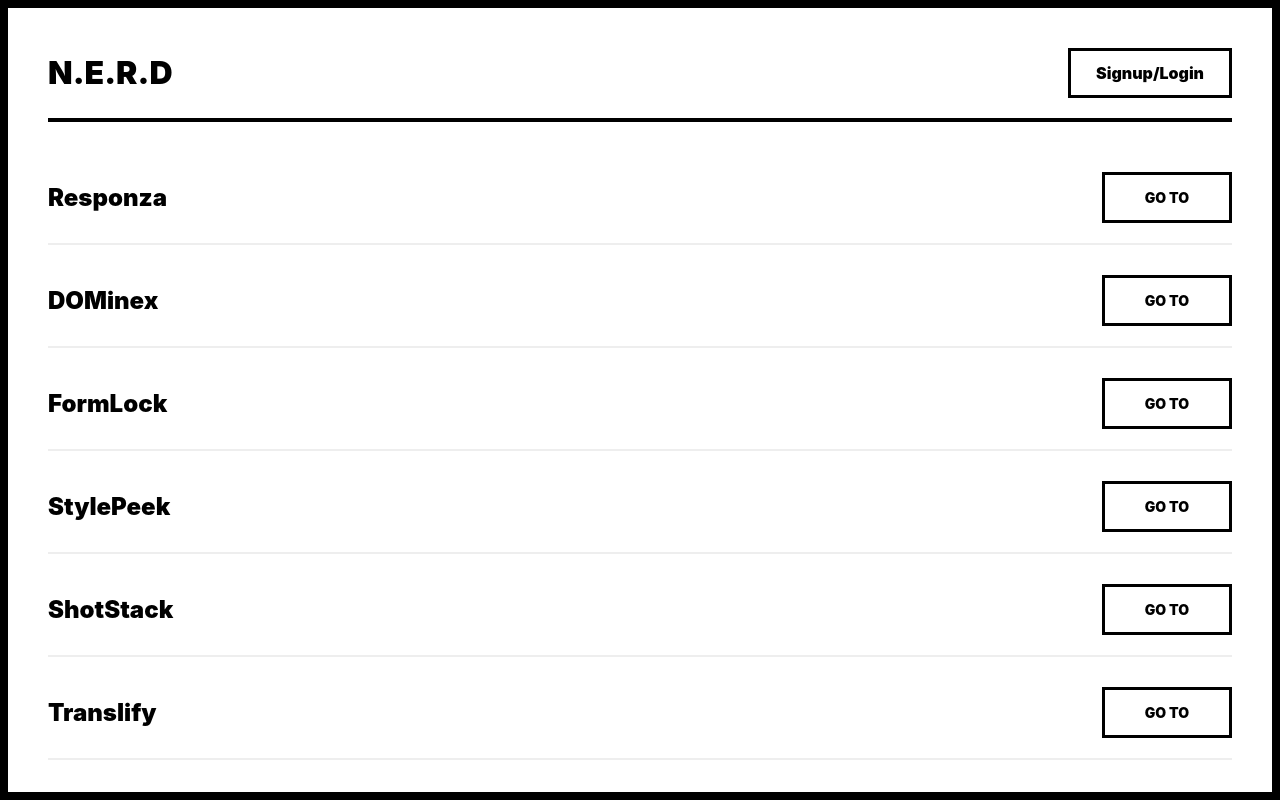
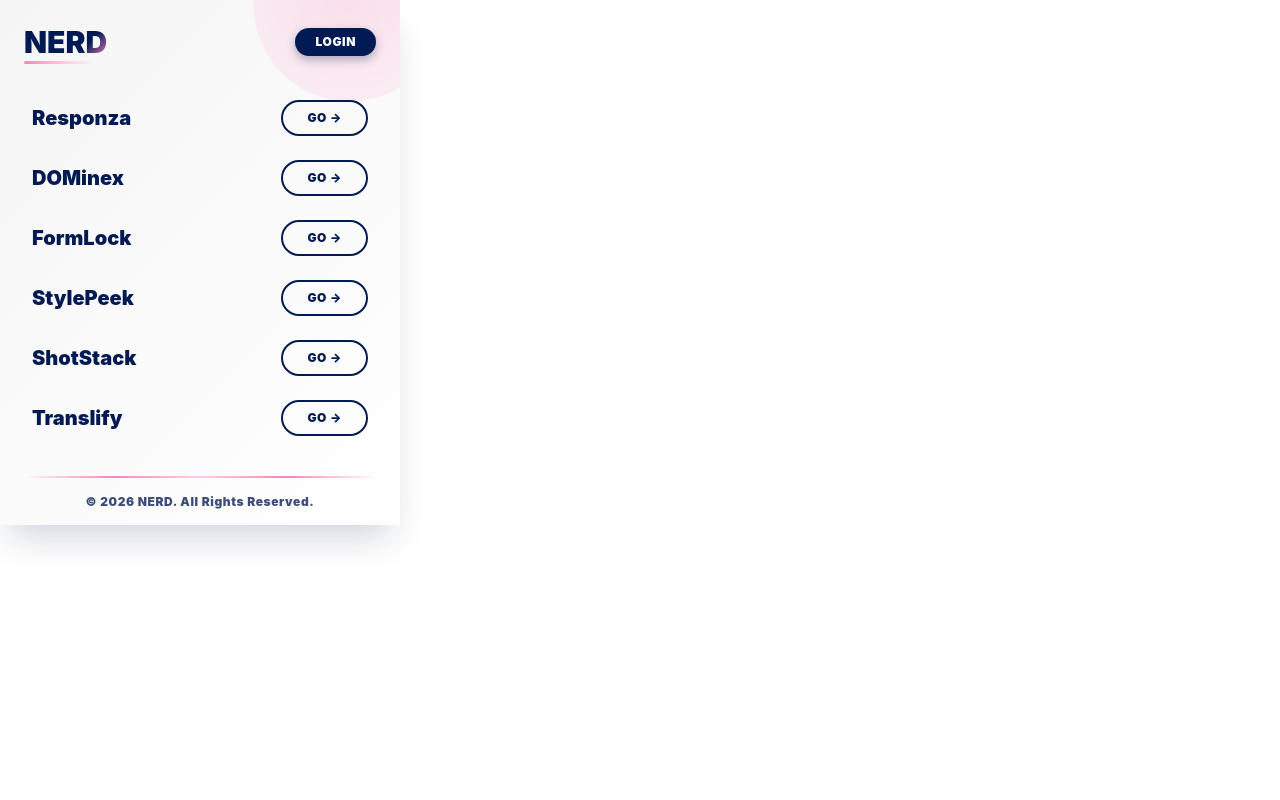
Before and after one commit to m-umer-iqbal/FYP-NERD, a React (Vite) app in the folder frontend/: page / in a window 1280 px wide. Built offline with nearby package versions, Linux system fonts and the light colour scheme.

Commit message:
Convert styling from css to tailwind css with colors

```diff
--- a/frontend/src/App.jsx
+++ b/frontend/src/App.jsx
@@ -1,6 +1,9 @@
-import React from "react"
+import React, { useState, useEffect } from "react";
 
 function App() {
+  const [hoveredId, setHoveredId] = useState(null);
+  const [isVisible, setIsVisible] = useState(false);
+
   const features = [
     { id: 1, name: "Responza" },
     { id: 2, name: "DOMinex" },
@@ -10,74 +13,215 @@ function App() {
     { id: 6, name: "Translify" },
   ];
 
+  // Animation on mount
+  useEffect(() => {
+    setIsVisible(true);
+  }, []);
+
   return (
-    <div style={{
-      width: "100vw",        // Laptop ki poori width
-      height: "100vh",       // Laptop ki poori height
-      padding: "40px",       // Flexible padding
-      border: "8px solid #000",
-      boxSizing: "border-box",
-      display: "flex",
-      flexDirection: "column",
-      backgroundColor: "#fff",
-      overflowY: "auto"      // Agar content zyada ho tw scroll ho saky
-    }}>
+    <div
+      className={`
+        w-[400px] h-[525px] p-6 border-0 box-border flex flex-col
+        bg-[#f5f5f5] overflow-hidden transition-all duration-500 ease-out
+        ${isVisible ? "opacity-100 translate-y-0" : "opacity-0 translate-y-4"}
+      `}
+      style={{
+        background: "linear-gradient(135deg, #f5f5f5 0%, #ffffff 100%)",
+        boxShadow: "0 20px 35px -10px rgba(2, 26, 84, 0.2)",
+      }}
+    >
+      {/* Decorative animated circle */}
+      <div
+        className="absolute top-[-85px] right-[-40px] w-[180px] h-[180px] rounded-full opacity-50 pointer-events-none"
+        style={{
+          background: "radial-gradient(circle, #ff85bb 0%, #ffcee3 100%)",
+          animation: "pulse 8s ease-in-out infinite",
+        }}
+      />
 
-      {/* Navbar Section */}
-      <div style={{
-        display: "flex",
-        justifyContent: "space-between",
-        alignItems: "center",
-        borderBottom: "4px solid #000",
-        paddingBottom: "20px",
-        marginBottom: "30px"
-      }}>
-        <h1 style={{ margin: 0, fontWeight: "900", fontSize: "32px", textTransform: "uppercase" }}>N.E.R.D</h1>
-        <button style={{
-          padding: "10px 25px",
-          border: "3px solid #000",
-          background: "none",
-          fontWeight: "900",
-          fontSize: "16px",
-          cursor: "pointer"
-        }}>Signup/Login</button>
+      {/* Navbar */}
+      <div className="flex justify-between items-center pb-8 relative z-10">
+        <div className="relative">
+          <h1
+            className="text-3xl font-black uppercase"
+            style={{
+              background: "linear-gradient(135deg, #021a54 0%, #021a54 70%, #ff85bb 100%)",
+              WebkitBackgroundClip: "text",
+              WebkitTextFillColor: "transparent",
+              backgroundClip: "text",
+            }}
+          >
+            NERD
+          </h1>
+          <div
+            className="absolute -bottom-1 left-0 h-[3px] rounded-full"
+            style={{
+              width: "85%",
+              background: "linear-gradient(90deg, #ff85bb 0%, #ffcee3 60%, transparent 100%)",
+              animation: "slideIn 0.8s ease-out",
+            }}
+          />
+        </div>
+        <button
+          className="px-5 py-1.5 font-black text-xs uppercase tracking-wider transition-all duration-300 hover:scale-105 active:scale-95"
+          style={{
+            background: "#021a54",
+            color: "#ffffff",
+            border: "none",
+            borderRadius: "30px",
+            boxShadow: "0 4px 10px rgba(2, 26, 84, 0.3)",
+          }}
+          onMouseEnter={(e) => {
+            e.currentTarget.style.background = "#ff85bb";
+            e.currentTarget.style.color = "#021a54";
+            e.currentTarget.style.boxShadow = "0 6px 15px rgba(255, 133, 187, 0.4)";
+          }}
+          onMouseLeave={(e) => {
+            e.currentTarget.style.background = "#021a54";
+            e.currentTarget.style.color = "#ffffff";
+            e.currentTarget.style.boxShadow = "0 4px 10px rgba(2, 26, 84, 0.3)";
+          }}
+        >
+          Login
+        </button>
       </div>
 
-      {/* Main Features: Flexible Layout */}
-      <div style={{ flex: 1, display: "flex", flexDirection: "column", justifyContent: "center", gap: "10px" }}>
-        {features.map((item) => (
-          <div key={item.id} style={{
-            display: "flex",
-            justifyContent: "space-between",
-            alignItems: "center",
-            padding: "20px 0",
-            borderBottom: "2px solid #eee"
-          }}>
-            {/* Feature Name: Bold and Start of Line */}
-            <span style={{ fontWeight: "900", fontSize: "24px", color: "#000" }}>{item.name}</span>
+      {/* Features */}
+      <div className="flex-1 flex flex-col gap-2 relative z-10">
+        {features.map((item, index) => (
+          <div
+            key={item.id}
+            className="group relative flex justify-between items-center py-2 px-2 rounded-xl transition-all duration-300"
+            style={{
+              background: hoveredId === item.id ? "#ffffff" : "transparent",
+              boxShadow: hoveredId === item.id ? "0 8px 20px rgba(2, 26, 84, 0.08)" : "none",
+              transform: hoveredId === item.id ? "translateX(4px)" : "translateX(0)",
+              animation: `fadeInSlide 0.4s ease-out ${index * 0.05}s both`,
+            }}
+            onMouseEnter={() => setHoveredId(item.id)}
+            onMouseLeave={() => setHoveredId(null)}
+          >
+            <span
+              className="text-xl font-black transition-all duration-300"
+              style={{
+                color: hoveredId === item.id ? "#ff85bb" : "#021a54",
+                letterSpacing: hoveredId === item.id ? "0.5px" : "0",
+              }}
+            >
+              {item.name}
+            </span>
 
-            {/* GO TO Button: End of same line */}
-            <button style={{
-              padding: "12px 40px",
-              border: "3px solid #000",
-              backgroundColor: "#fff",
-              fontWeight: "900",
-              fontSize: "14px",
-              cursor: "pointer",
-              transition: "0.2s"
-            }}>GO TO</button>
+            <button
+              className="cursor-pointer px-6 py-2 font-black text-xs uppercase tracking-wider transition-all duration-300 group-hover:scale-105"
+              style={{
+                background: "transparent",
+                border: "2px solid #021a54",
+                color: "#021a54",
+                borderRadius: "30px",
+              }}
+              onMouseEnter={(e) => {
+                e.currentTarget.style.background = "#ff85bb";
+                e.currentTarget.style.borderColor = "#ff85bb";
+                e.currentTarget.style.color = "#021a54";
+                e.currentTarget.style.boxShadow = "0 4px 12px rgba(255, 133, 187, 0.3)";
+              }}
+              onMouseLeave={(e) => {
+                e.currentTarget.style.background = "transparent";
+                e.currentTarget.style.borderColor = "#021a54";
+                e.currentTarget.style.color = "#021a54";
+                e.currentTarget.style.boxShadow = "none";
+              }}
+            >
+              GO →
+            </button>
           </div>
         ))}
       </div>
 
-      {/* Footer Section: No website link line */}
-      <div style={{ borderTop: "4px solid #000", marginTop: "40px", paddingTop: "30px" }}>
-        <div style={{ textAlign: "center", fontWeight: "900", fontSize: "16px", letterSpacing: "1px" }}>
-          @NERD copyrigth 2026
-        </div>
+      {/* Footer */}
+      <div className="mt-4 pt-4 text-center relative z-10">
+        <div
+          className="w-full h-[2px] rounded-full mb-4"
+          style={{
+            background: "linear-gradient(90deg, transparent, #ff85bb, #ffcee3, #ff85bb, transparent)",
+          }}
+        />
+        <p
+          className="font-black text-xs tracking-wider animate-pulse-slow"
+          style={{ color: "#021a54", opacity: 0.7 }}
+        >
+          © {new Date().getFullYear()} NERD. All Rights Reserved.
+        </p>
       </div>
+
+      {/* Global styles for animations */}
+      <style jsx>{`
+        @keyframes pulse {
+          0%, 100% {
+            transform: scale(1) rotate(0deg);
+            opacity: 0.15;
+          }
+          50% {
+            transform: scale(1.1) rotate(5deg);
+            opacity: 0.25;
+          }
+        }
+
+        @keyframes slideIn {
+          0% {
+            width: 0%;
+            opacity: 0;
+          }
+          100% {
+            width: 85%;
+            opacity: 1;
+          }
+        }
+
+        @keyframes fadeInSlide {
+          0% {
+            opacity: 0;
+            transform: translateX(-10px);
+          }
+          100% {
+            opacity: 1;
+            transform: translateX(0);
+          }
+        }
+
+        .animate-pulse-slow {
+          animation: pulseSoft 3s ease-in-out infinite;
+        }
+
+        @keyframes pulseSoft {
+          0%, 100% {
+            opacity: 0.7;
+          }
+          50% {
+            opacity: 1;
+          }
+        }
+
+        .custom-scrollbar::-webkit-scrollbar {
+          width: 4px;
+        }
+
+        .custom-scrollbar::-webkit-scrollbar-track {
+          background: #ffcee3;
+          border-radius: 10px;
+        }
+
+        .custom-scrollbar::-webkit-scrollbar-thumb {
+          background: #ff85bb;
+          border-radius: 10px;
+        }
+
+        .custom-scrollbar::-webkit-scrollbar-thumb:hover {
+          background: #021a54;
+        }
+      `}</style>
     </div>
   );
 }
 
-export default App
+export default App;
```
